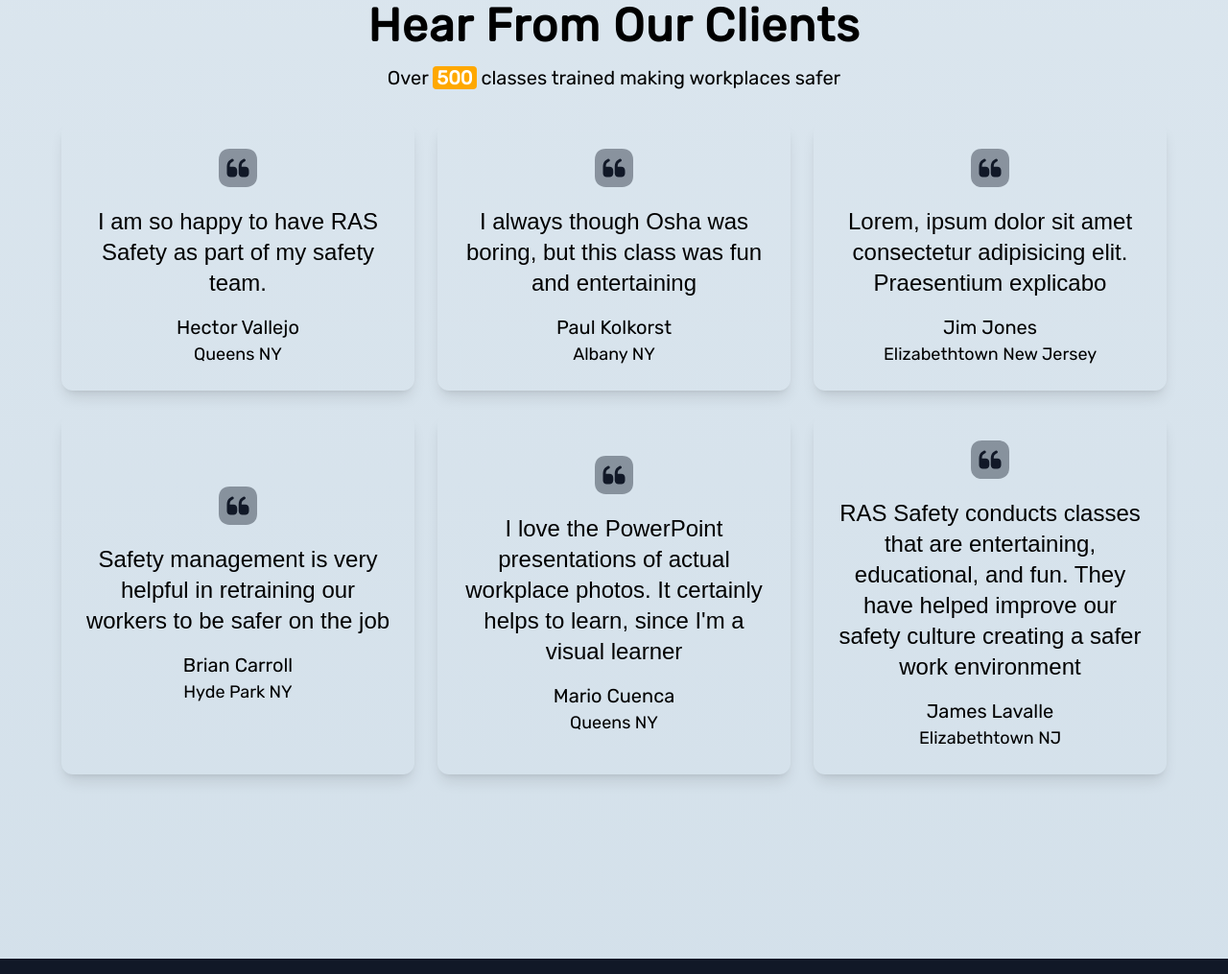
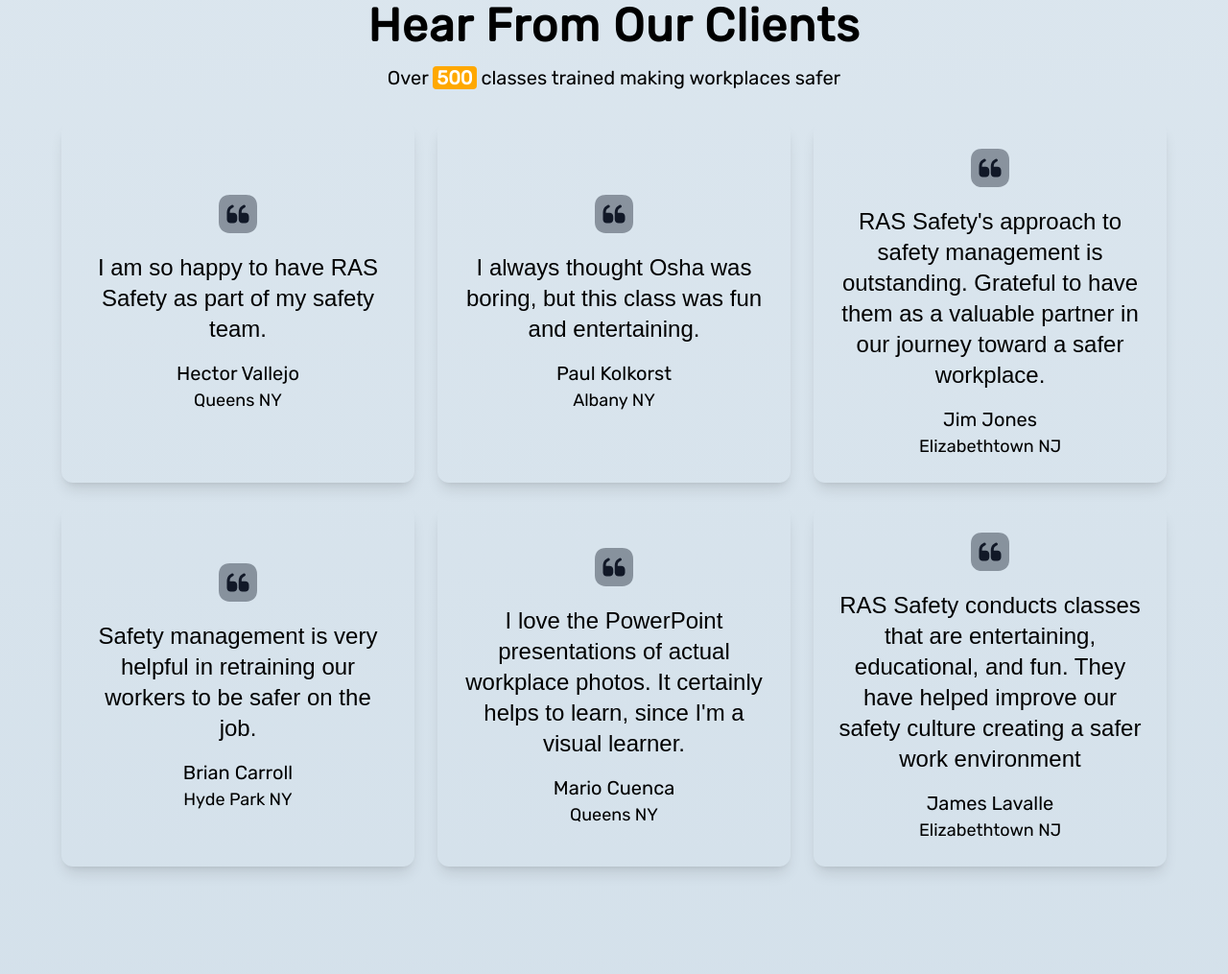
Before and after one commit to jaserino/RAS_Safety_Consultants, a website: page index.html in a window 1280 px wide. Shown: the part 3347-4362 px from the top of the page at 96% size. Drawn offline with Linux system fonts and the light colour scheme; a web font is replaced by a local one.

Commit message:
fixed testimonial

```diff
--- a/index.html
+++ b/index.html
@@ -476,8 +476,8 @@
                 class="h-6 mb-4 sm:h-12"
               />
               <div class="text-lg text-center sm:text-2xl font-mooli mb-4">
-                I always though Osha was boring, but this class was fun and
-                entertaining
+                I always thought Osha was boring, but this class was fun and
+                entertaining.
               </div>
               <div class="text-md sm:text-xl">Paul Kolkorst</div>
               <div class="text-sm sm:text-lg">Albany NY</div>
@@ -492,11 +492,12 @@
                 class="h-6 mb-4 sm:h-12"
               />
               <div class="text-lg text-center sm:text-2xl font-mooli mb-4">
-                Lorem, ipsum dolor sit amet consectetur adipisicing elit.
-                Praesentium explicabo
+                RAS Safety's approach to safety management is outstanding.
+                Grateful to have them as a valuable partner in our journey
+                toward a safer workplace.
               </div>
               <div class="text-md sm:text-xl">Jim Jones</div>
-              <div class="text-sm sm:text-lg">Elizabethtown New Jersey</div>
+              <div class="text-sm sm:text-lg">Elizabethtown NJ</div>
             </div>
 
             <div
@@ -509,7 +510,7 @@
               />
               <div class="text-lg text-center sm:text-2xl font-mooli mb-4">
                 Safety management is very helpful in retraining our workers to
-                be safer on the job
+                be safer on the job.
               </div>
               <div class="text-md sm:text-xl">Brian Carroll</div>
               <div class="text-sm sm:text-lg">Hyde Park NY</div>
@@ -525,7 +526,7 @@
               />
               <div class="text-lg text-center sm:text-2xl font-mooli mb-4">
                 I love the PowerPoint presentations of actual workplace photos.
-                It certainly helps to learn, since I'm a visual learner
+                It certainly helps to learn, since I'm a visual learner.
               </div>
               <div class="text-md sm:text-xl">Mario Cuenca</div>
               <div class="text-sm sm:text-lg">Queens NY</div>
--- a/package.json
+++ b/package.json
@@ -5,7 +5,7 @@
   "main": "index.js",
   "scripts": {
     "test": "echo \"Error: no test specified\" && exit 1",
-    "dev": "tailwindcss -i ./src/input.css -o ./dist/style.css --watch"
+    "dev": "tailwindcss -i ./src/input.css -o ./style.css --watch"
   },
   "author": "",
   "license": "ISC",
```
Also changed, not shown: dist/style.css (deleted).
